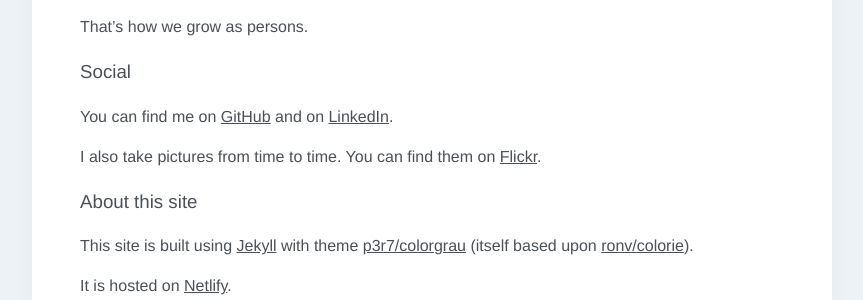
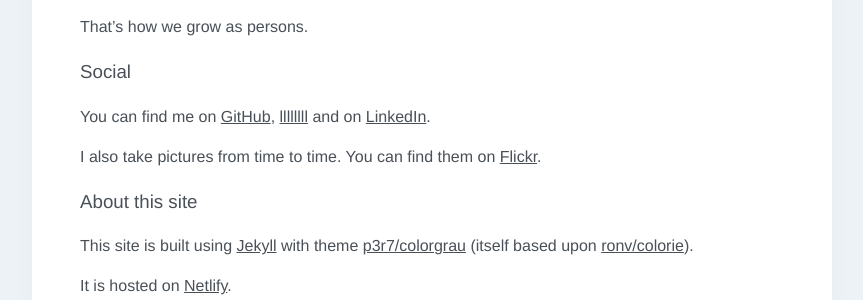
Before and after one commit to p3r7/blog, a Jekyll site: the page built from _pages/about.md, in a window 1280 px wide. Shown: the part 678-978 px from the top of the page, without its empty margins (208-1071 px from the left). Built offline with Jekyll 4.4.1, drawn with Linux system fonts in a browser that asks for light colours; some web fonts are replaced.

Commit message:
Add link to lines profile

```diff
--- a/_pages/about.md
+++ b/_pages/about.md
@@ -32,7 +32,7 @@
 
 ### Social
 
-You can find me on [GitHub](https://github.com/p3r7) and on [LinkedIn](https://www.linkedin.com/in/jordan-besly-6a172347/).
+You can find me on [GitHub](https://github.com/p3r7), [llllllll](https://llllllll.co/u/eigen) and on [LinkedIn](https://www.linkedin.com/in/jordan-besly-6a172347/).
 
 I also take pictures from time to time. You can find them on [Flickr](https://www.flickr.com/photos/p3r7/).
 
```
